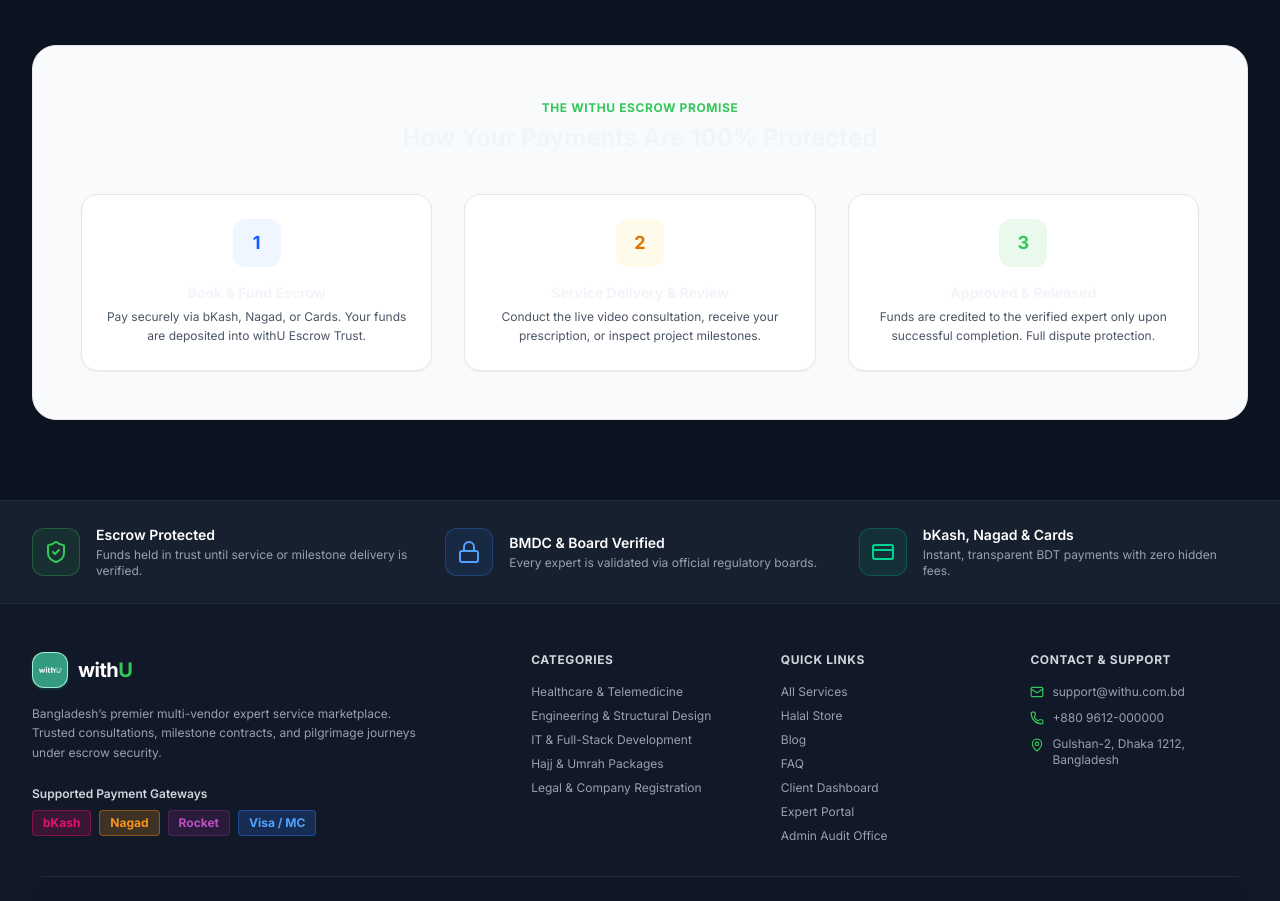
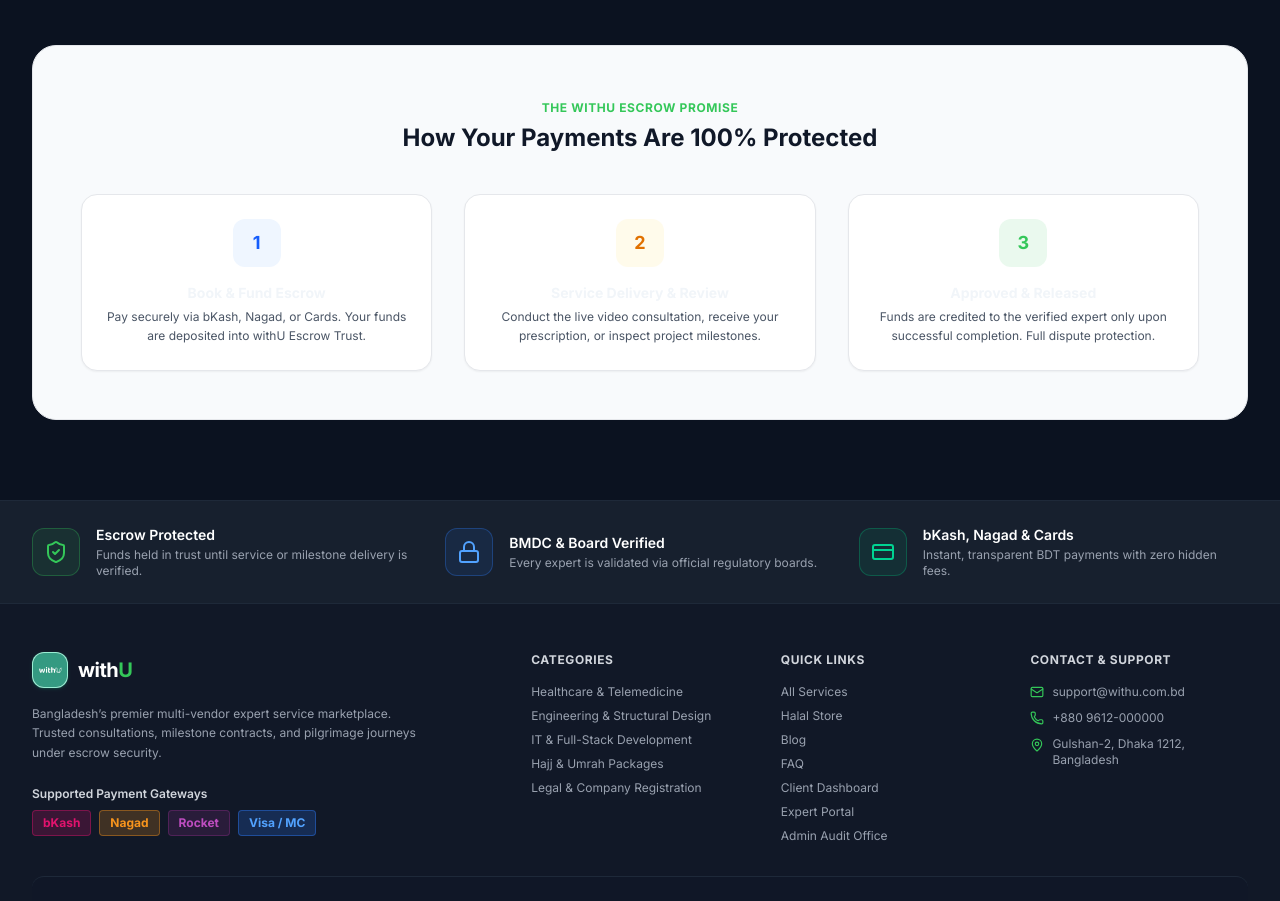
Before and after one commit to Litonuddinnil/Multi-Service--client, a React (Vite) app: page / in a window 1280 px wide. Shown: the part 4280-5181 px from the top of the page. Built offline with nearby package versions, Linux system fonts and the light colour scheme; no server answers.

Commit message:
fix text color

```diff
--- a/src/Pages/HomeView.tsx
+++ b/src/Pages/HomeView.tsx
@@ -511,7 +511,7 @@ export const HomeView: React.FC<HomeViewProps> = (props) => {
         <div className="bg-[#F8FAFC] border border-[#E5E7EB] rounded-3xl p-8 sm:p-12">
           <div className="text-center max-w-2xl mx-auto mb-10">
             <span className="text-xs font-bold uppercase tracking-wider text-[#34C759]">The withU Escrow Promise</span>
-            <h2 className="text-2xl font-bold  mt-1">How Your Payments Are 100% Protected</h2>
+            <h2 className="text-2xl font-bold text-gray-900 mt-1">How Your Payments Are 100% Protected</h2>
           </div>
 
           <div className="grid grid-cols-1 md:grid-cols-3 gap-8">
```
